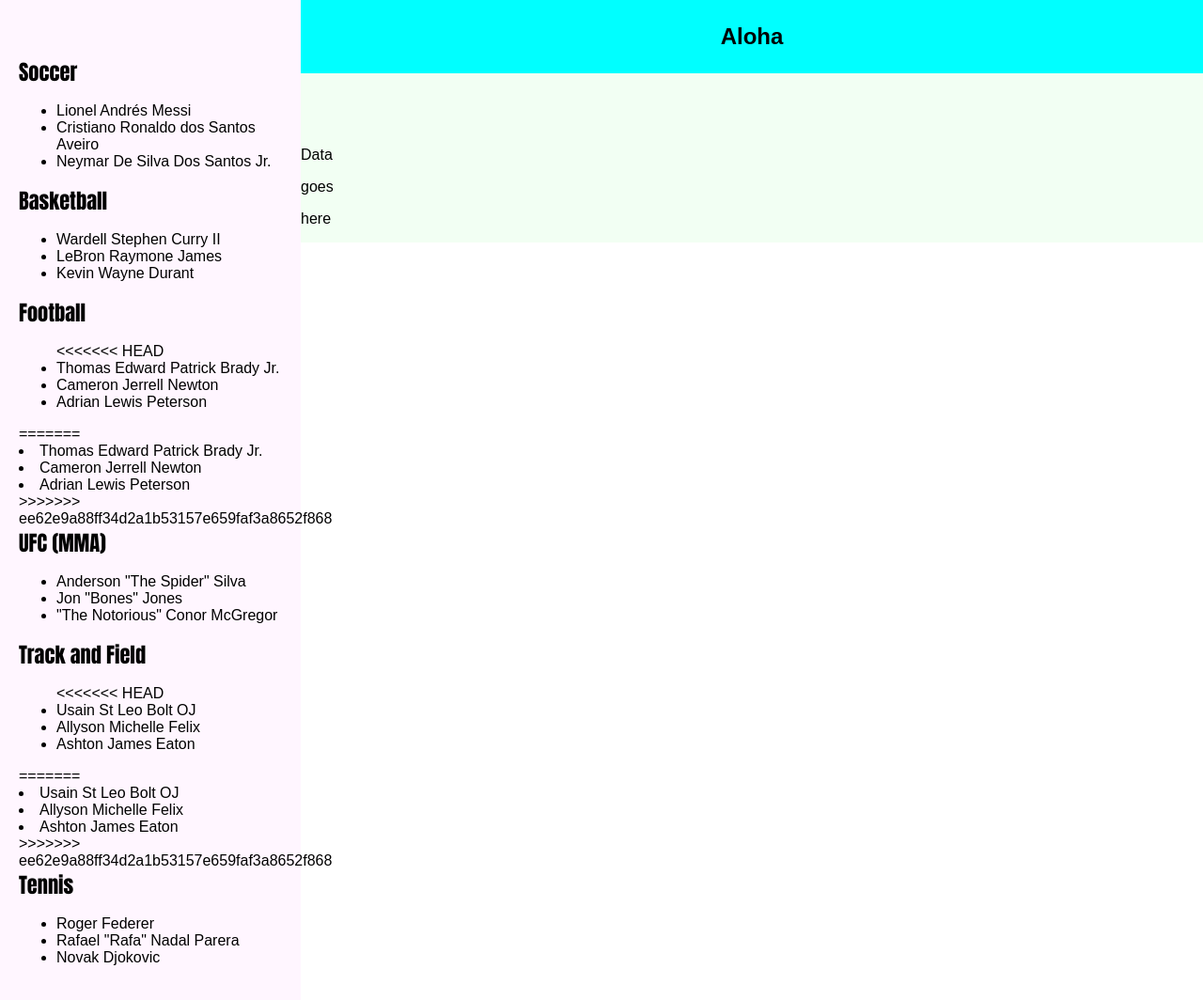
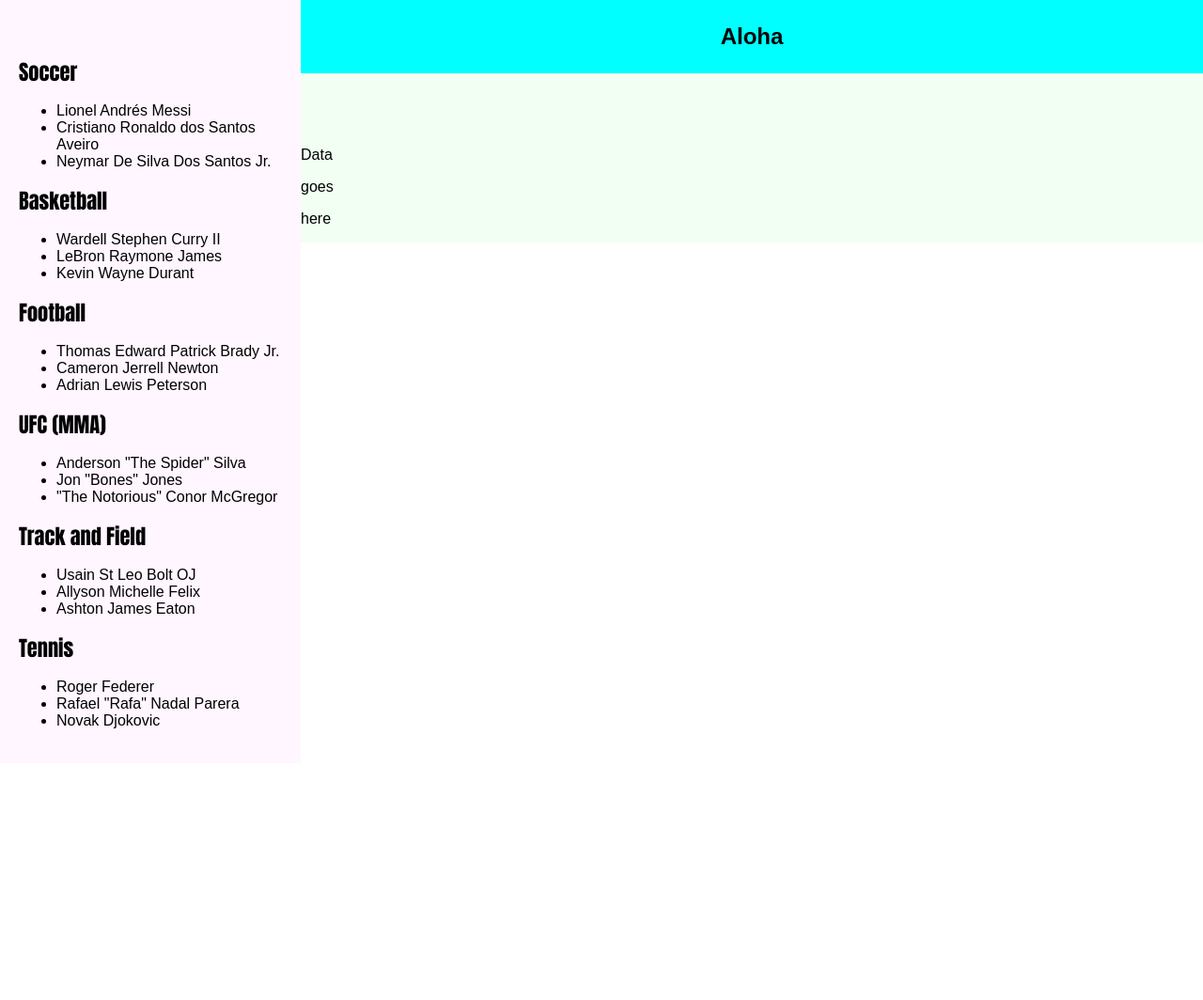
Before and after one commit to ulukooleo/Aloha, a Python web app: template Templates/index.html in a window 1280 px wide. Shown: the whole page at 94% size. After the commit the page ends 775 px from the top, so only its background shows below. Run offline with Jinja, Linux system fonts and the light colour scheme; the template is opened without the code that fills it, so the values that code supplies are empty; some libraries are stand-ins or nearby versions.

Commit message:
Remove merge markup

```diff
--- a/Templates/index.html
+++ b/Templates/index.html
@@ -1,4 +1,3 @@
-
 <!DOCTYPE html>
 <html>
   <head>
@@ -9,7 +8,6 @@
     <title>Aloha Sports</title>
   </head>
   <body>
-
     <nav>
       <span>Soccer</span>
       <ul>
@@ -25,17 +23,10 @@
       </ul>
       <span>Football</span>
       <ul>
-<<<<<<< HEAD
           <li search="Tom Brady">Thomas Edward Patrick Brady Jr.</li>
           <li search="Cam Newton">Cameron Jerrell Newton</li>
           <li search="Adrian Peterson">Adrian Lewis Peterson</li>
         </ul>
-=======
-        <li>Thomas Edward Patrick Brady Jr.</li>
-        <li search="Cam Newton">Cameron Jerrell Newton</li>
-        <li>Adrian Lewis Peterson</li>
-      </ul>
->>>>>>> ee62e9a88ff34d2a1b53157e659faf3a8652f868
       <span>UFC (MMA)</span>
       <ul>
         <li search="Anderson Silva">Anderson "The Spider" Silva</li>
@@ -44,17 +35,10 @@
       </ul>
       <span>Track and Field</span>
       <ul>
-<<<<<<< HEAD
           <li>Usain St Leo Bolt OJ</li>
           <li search="Felix USA star">Allyson Michelle Felix</li>
           <li search="Eaton USA star">Ashton James Eaton</li>
         </ul>
-=======
-      <li>Usain St Leo Bolt OJ</li>
-        <li>Allyson Michelle Felix</li>
-        <li search="Eaton Decathlon">Ashton James Eaton</li>
-      </ul>
->>>>>>> ee62e9a88ff34d2a1b53157e659faf3a8652f868
       <span>Tennis</span>
       <ul>
         <li>Roger Federer</li>
```
